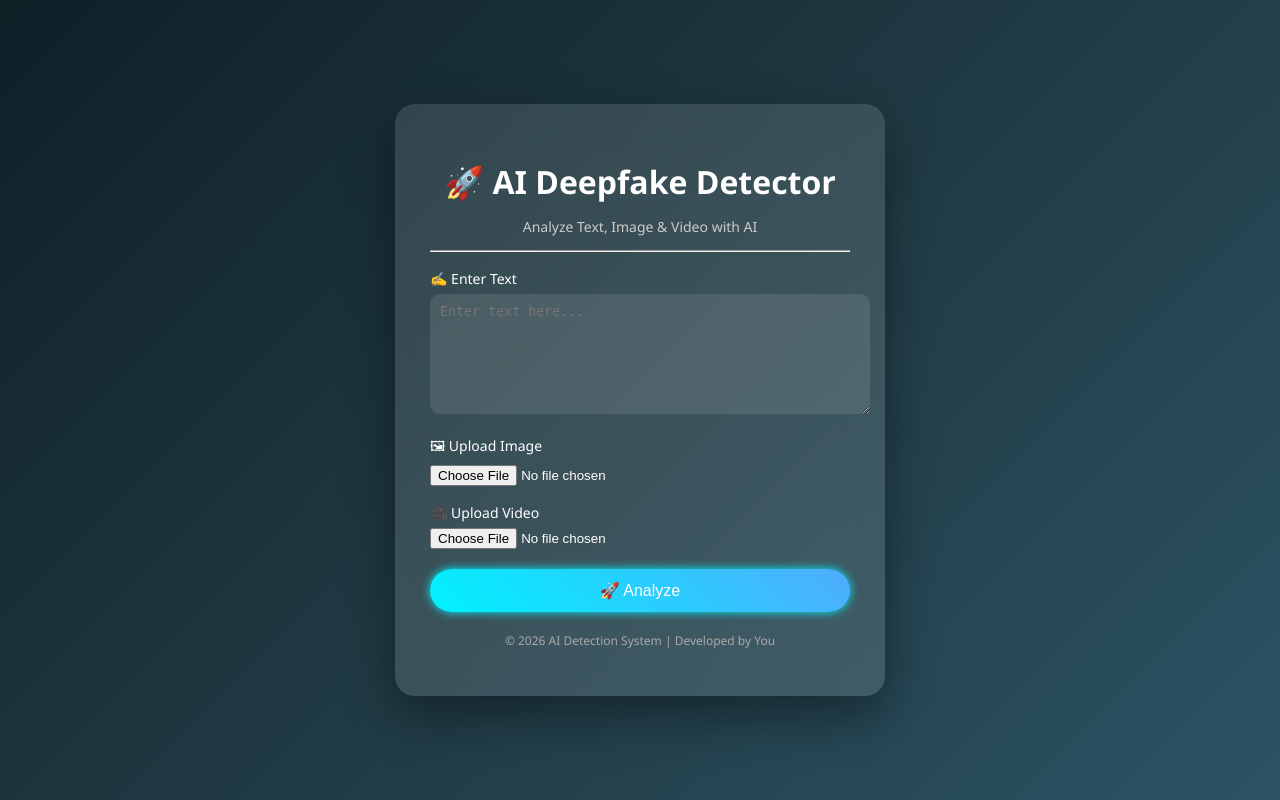
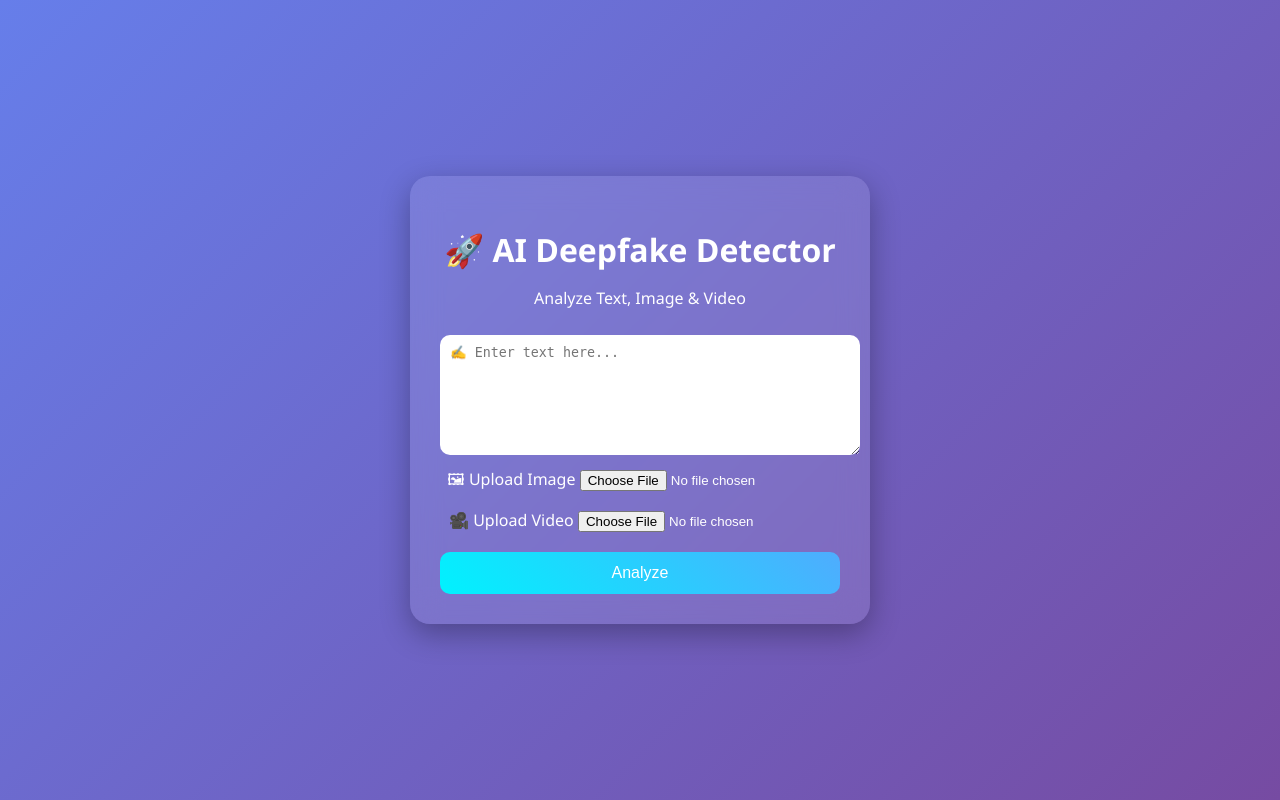
Before and after one commit to aashishyogi7462-dotcom/ai-detector, a Flask app: page / in a window 1280 px wide. Run offline with Flask 3, Linux system fonts and the light colour scheme; parts of the project's set-up code (start-up, migrations or seed data) failed here and were passed over.

Commit message:
final full ap

```diff
--- a/app.py
+++ b/app.py
@@ -6,23 +6,21 @@ import pickle
 
 app = Flask(__name__)
 
-# Load model
+# Load ML model
 model, vectorizer = pickle.load(open("model/model.pkl", "rb"))
 
 # Upload folder
 UPLOAD_FOLDER = "static/uploads"
 app.config["UPLOAD_FOLDER"] = UPLOAD_FOLDER
 
-# ================= API KEYS =================
+# API keys
 API_USER = "616926002"
 API_SECRET = "DWVrJBW9KxWiLSvfFxZFV43YefBgyP6e"
-# ===========================================
 
 
 @app.route("/", methods=["GET", "POST"])
 def home():
     result = None
-    status = None
 
     if request.method == "POST":
 
@@ -36,30 +34,48 @@ def home():
             prediction = model.predict(X)
 
             if prediction[0] == 1:
-                ai_result = "AI Generated"
+                result = "AI Generated Text"
             else:
-                ai_result = "Human Written"
-
-            fake_keywords = ["breaking", "shocking", "viral", "alert", "exclusive"]
-
-            if any(word in text.lower() for word in fake_keywords):
-                news_result = "Fake News"
-            else:
-                news_result = "Real News"
-
-            status = "Successfully Analyzed"
-            result = f"{ai_result} + {news_result}"
+                result = "Human Written Text"
 
         # ================= IMAGE =================
         elif image and image.filename != "":
-            if not image.filename.lower().endswith(('.png', '.jpg', '.jpeg')):
-                result = "Please upload valid image (jpg/png)"
-                status = None
-            else:
-                filepath = os.path.join(app.config["UPLOAD_FOLDER"], image.filename)
-                image.save(filepath)
+            filepath = os.path.join(app.config["UPLOAD_FOLDER"], image.filename)
+            image.save(filepath)
 
-                status = "Successfully Analyzed"
+            url = "https://api.sightengine.com/1.0/check.json"
+
+            params = {
+                'models': 'genai',
+                'api_user': API_USER,
+                'api_secret': API_SECRET
+            }
+
+            files = {'media': open(filepath, 'rb')}
+            response = requests.post(url, files=files, data=params)
+            result_data = response.json()
+
+            try:
+                ai_score = result_data['type']['ai_generated']
+
+                if ai_score > 0.5:
+                    result = "AI Generated Image"
+                else:
+                    result = "Real Image"
+            except:
+                result = "Error analyzing image"
+
+        # ================= VIDEO =================
+        elif video and video.filename != "":
+            filepath = os.path.join(app.config["UPLOAD_FOLDER"], video.filename)
+            video.save(filepath)
+
+            cap = cv2.VideoCapture(filepath)
+            success, frame = cap.read()
+
+            if success:
+                frame_path = os.path.join(app.config["UPLOAD_FOLDER"], "frame.jpg")
+                cv2.imwrite(frame_path, frame)
 
                 url = "https://api.sightengine.com/1.0/check.json"
 
@@ -69,7 +85,7 @@ def home():
                     'api_secret': API_SECRET
                 }
 
-                files = {'media': open(filepath, 'rb')}
+                files = {'media': open(frame_path, 'rb')}
                 response = requests.post(url, files=files, data=params)
                 result_data = response.json()
 
@@ -77,63 +93,17 @@ def home():
                     ai_score = result_data['type']['ai_generated']
 
                     if ai_score > 0.5:
-                        result = "AI Generated Image"
+                        result = "AI Generated Video"
                     else:
-                        result = "Real Image"
+                        result = "Real Video"
                 except:
-                    result = "Error analyzing image"
+                    result = "Error analyzing video"
 
-        # ================= VIDEO =================
-        elif video and video.filename != "":
-            if not video.filename.lower().endswith(('.mp4', '.avi', '.mov')):
-                result = "Please upload valid video"
-                status = None
             else:
-                filepath = os.path.join(app.config["UPLOAD_FOLDER"], video.filename)
-                video.save(filepath)
+                result = "Video processing error"
 
-                status = "Successfully Analyzed"
-
-                cap = cv2.VideoCapture(filepath)
-                success, frame = cap.read()
-
-                if success:
-                    frame_path = os.path.join(app.config["UPLOAD_FOLDER"], "frame.jpg")
-                    cv2.imwrite(frame_path, frame)
-
-                    url = "https://api.sightengine.com/1.0/check.json"
-
-                    params = {
-                        'models': 'genai',
-                        'api_user': API_USER,
-                        'api_secret': API_SECRET
-                    }
-
-                    files = {'media': open(frame_path, 'rb')}
-                    response = requests.post(url, files=files, data=params)
-                    result_data = response.json()
-
-                    try:
-                        ai_score = result_data['type']['ai_generated']
-
-                        if ai_score > 0.5:
-                            result = "AI Generated Video"
-                        else:
-                            result = "Real Video"
-                    except:
-                        result = "Error analyzing video"
-                else:
-                    result = "Could not read video"
-
-        else:
-            result = None
-            status = None
-
-    return render_template("index.html", result=result, status=status)
+    return render_template("index.html", result=result)
 
 
 if __name__ == "__main__":
     app.run(debug=True)
-    @app.route("/", methods=["GET", "POST"])
-    def home():
-       return render_template("index.html")
--- a/static/style.css
+++ b/static/style.css
@@ -1,137 +1,81 @@
 body {
     margin: 0;
-    padding: 0;
     font-family: 'Segoe UI', sans-serif;
-    height: 100vh;
-
-    background: linear-gradient(135deg, #0f2027, #203a43, #2c5364);
-
+    background: linear-gradient(135deg, #667eea, #764ba2);
     display: flex;
     justify-content: center;
     align-items: center;
+    height: 100vh;
 }
 
-/* MAIN CARD */
+/* Container */
 .container {
-    background: rgba(255, 255, 255, 0.12);
-    backdrop-filter: blur(20px);
-
-    padding: 35px;
+    background: rgba(255, 255, 255, 0.1);
+    backdrop-filter: blur(15px);
+    padding: 30px;
     border-radius: 20px;
-
-    width: 420px;
+    width: 400px;
     text-align: center;
-
-    box-shadow: 0 20px 50px rgba(0,0,0,0.4);
     color: white;
-
-    animation: fadeIn 0.8s ease;
-    transition: 0.3s;
+    box-shadow: 0 10px 30px rgba(0,0,0,0.3);
 }
 
-.container:hover {
-    transform: translateY(-5px);
-}
-
-/* HEADING */
+/* Heading */
 h1 {
     margin-bottom: 5px;
 }
 
-/* SUBTEXT */
-p {
-    color: #ccc;
-    font-size: 14px;
-}
-
-/* INPUT */
-.input-box {
-    margin-top: 15px;
-    text-align: left;
-}
-
-label {
-    font-size: 14px;
-}
-
+/* Textarea */
 textarea {
     width: 100%;
     height: 100px;
     border-radius: 10px;
     border: none;
     padding: 10px;
-    margin-top: 5px;
-
-    background: rgba(255,255,255,0.1);
-    color: white;
+    margin-top: 10px;
 }
 
+/* Inputs */
 input[type="file"] {
-    margin-top: 5px;
-    width: 100%;
-    color: white;
+    margin: 10px 0;
 }
 
-/* BUTTON */
+/* Button */
 button {
-    margin-top: 20px;
+    margin-top: 10px;
     padding: 12px;
     width: 100%;
-    border-radius: 25px;
+    border-radius: 10px;
     border: none;
     font-size: 16px;
     cursor: pointer;
-
     background: linear-gradient(45deg, #00f2fe, #4facfe);
     color: white;
-
-    box-shadow: 0 0 10px #00f2fe;
     transition: 0.3s;
 }
 
 button:hover {
     transform: scale(1.05);
-    box-shadow: 0 0 25px #00f2fe;
 }
 
-/* STATUS */
-.status {
-    margin-top: 15px;
-    display: inline-block;
-    padding: 6px 14px;
-    border-radius: 20px;
-
-    background: #00ffcc;
-    color: black;
-    font-size: 14px;
+/* Loader */
+#loader {
+    display: none;
+    margin-top: 10px;
 }
 
-/* RESULT */
+/* Result */
 .result {
     margin-top: 15px;
     padding: 10px;
+    background: rgba(255,255,255,0.2);
     border-radius: 10px;
-
-    background: rgba(255,255,255,0.1);
-    color: #00ffcc;
     font-weight: bold;
 }
 
-/* FOOTER */
-.footer {
-    margin-top: 20px;
-    font-size: 12px;
-    color: #aaa;
-}
-
-/* ANIMATION */
-@keyframes fadeIn {
-    from {
-        opacity: 0;
-        transform: translateY(20px);
-    }
-    to {
-        opacity: 1;
-        transform: translateY(0);
+/* Responsive */
+@media (max-width: 600px) {
+    .container {
+        width: 90%;
     }
 }
--- a/templates/index.html
+++ b/templates/index.html
@@ -2,7 +2,12 @@
 <html>
 <head>
     <title>AI Deepfake Detector</title>
+
     <link rel="stylesheet" href="{{ url_for('static', filename='style.css') }}">
+
+    <!-- Icons -->
+    <link rel="stylesheet" href="https://cdnjs.cloudflare.com/ajax/libs/font-awesome/6.0.0/css/all.min.css">
+
 </head>
 
 <body>
@@ -10,46 +15,39 @@
 <div class="container">
 
     <h1>🚀 AI Deepfake Detector</h1>
-    <p>Analyze Text, Image & Video with AI</p>
+    <p>Analyze Text, Image & Video</p>
 
-    <hr>
+    <form method="POST" enctype="multipart/form-data" onsubmit="showLoader()">
 
-    <form method="POST" enctype="multipart/form-data">
+        <textarea name="text" placeholder="✍️ Enter text here..."></textarea>
 
-        <div class="input-box">
-            <label>✍️ Enter Text</label>
-            <textarea name="text" placeholder="Enter text here..."></textarea>
-        </div>
+        <label>🖼 Upload Image</label>
+        <input type="file" name="image">
 
-        <div class="input-box">
-            <label>🖼 Upload Image</label>
-            <input type="file" name="image">
-        </div>
+        <label>🎥 Upload Video</label>
+        <input type="file" name="video">
 
-        <div class="input-box">
-            <label>🎥 Upload Video</label>
-            <input type="file" name="video">
-        </div>
-
-        <button type="submit">🚀 Analyze</button>
+        <button type="submit">Analyze</button>
 
     </form>
 
-    <!-- STATUS -->
-    {% if status %}
-        <div class="status">{{ status }}</div>
+    <!-- Loader -->
+    <div id="loader">⏳ Processing...</div>
+
+    <!-- Result -->
+    {% if result %}
+        <div class="result">
+            {{ result }}
+        </div>
     {% endif %}
-
-    <!-- RESULT -->
-    {% if result %}
-        <div class="result">Result: {{ result }}</div>
-    {% endif %}
-
-    <p class="footer">
-        © 2026 AI Detection System | Developed by You
-    </p>
 
 </div>
 
+<script>
+function showLoader() {
+    document.getElementById("loader").style.display = "block";
+}
+</script>
+
 </body>
 </html>
```
